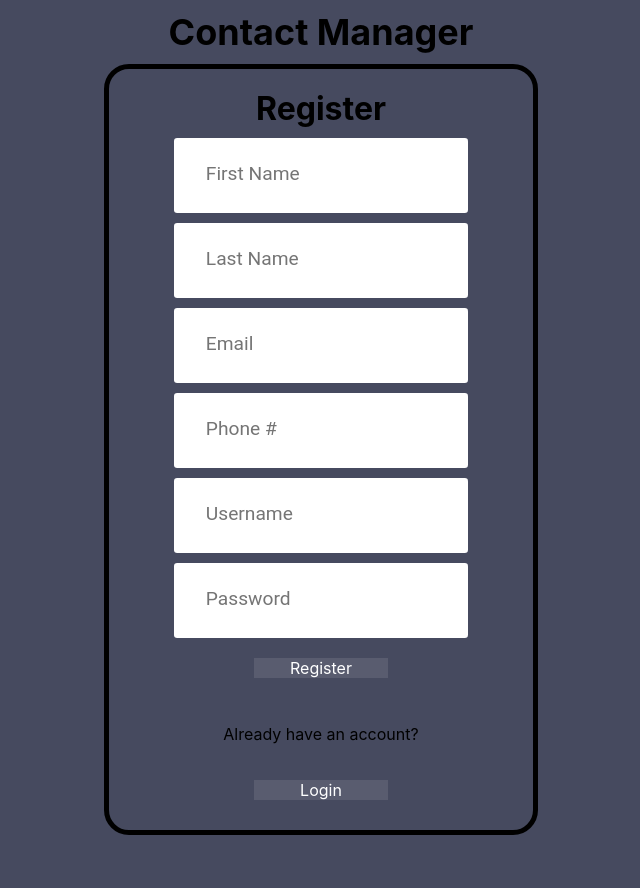
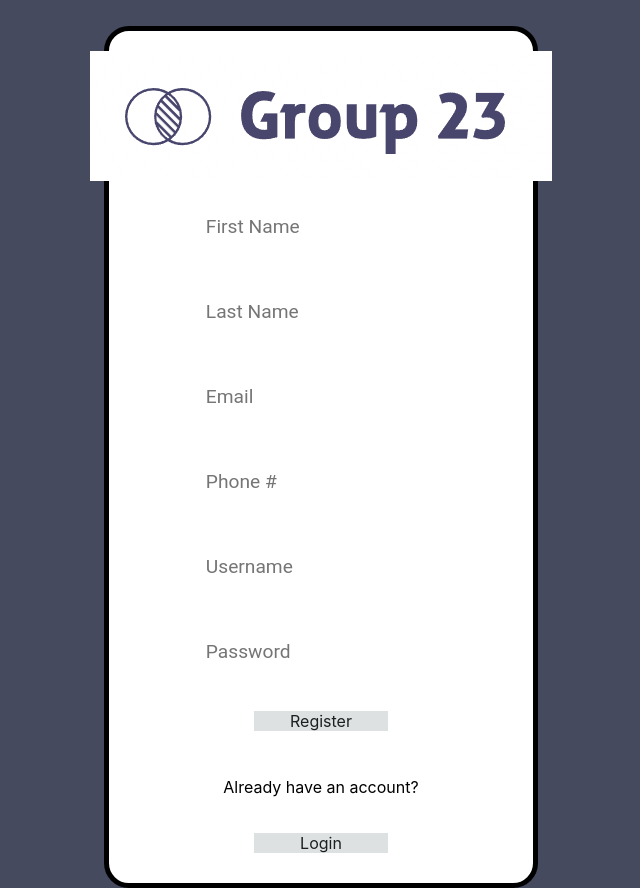
Before and after one commit to enzosromano/GoatedGroup23, a PHP site: page /register.html in a window 1280 px wide. Shown: the whole page, without its empty margins (319-959 px from the left). Before the commit the page ends 835 px from the top, so only its background shows below. Run offline with PHP 8.4, Linux system fonts and the light colour scheme.

Commit message:
Overhaul of register page

```diff
--- a/css/styles.css
+++ b/css/styles.css
@@ -103,10 +103,11 @@ body {
 .registerModal {
 
   margin: auto;
+  margin-top: 2%;
   height: 60%;
   width: 30%;
 
-  background-color: #464A5F;
+  background-color: white;
 
   display: flex;
   flex-direction: column;
--- a/register.html
+++ b/register.html
@@ -12,16 +12,9 @@
 </head>
 
 <body>
-    <div class="header">
-        <h1>
-            Contact Manager
-        </h1>
-    </div>
 
     <form class="registerModal" action="index.html" method="post">
-        <h1>
-            Register
-        </h1>
+        <img src="/images/G23Logo.PNG" alt="Italian Trulli">
 
         <input type="text" class="form-input" id="userFirstName" placeholder="First Name" />
         <input type="text" class="form-input" id="userLastName" placeholder="Last Name" />
@@ -30,13 +23,13 @@
         <input type="text" class="form-input" id="loginName" placeholder="Username" />
         <input type="text" class="form-input" id="loginPassword" placeholder="Password" />
 
-        <div class="btn" id="registerButton" onclick="createUser();">
+        <div class="btn btn-two" id="registerButton" onclick="createUser();">
             <span>Register</span>
         </div>
         <span id="loginResult"></span>
 
         <p>Already have an account?</p>
-        <div class="btn" id="registerButton" onclick="location.href='index.html';">
+        <div class="btn btn-two" id="registerButton" onclick="location.href='index.html';">
             <span>Login</span>
         </div>
 
```
